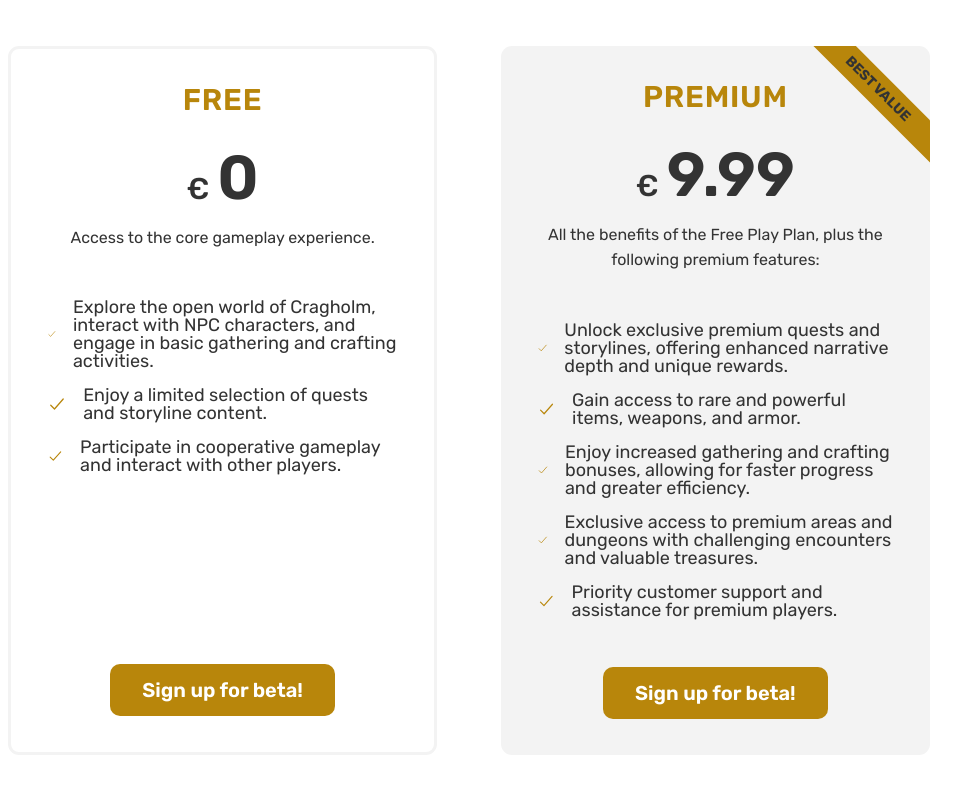
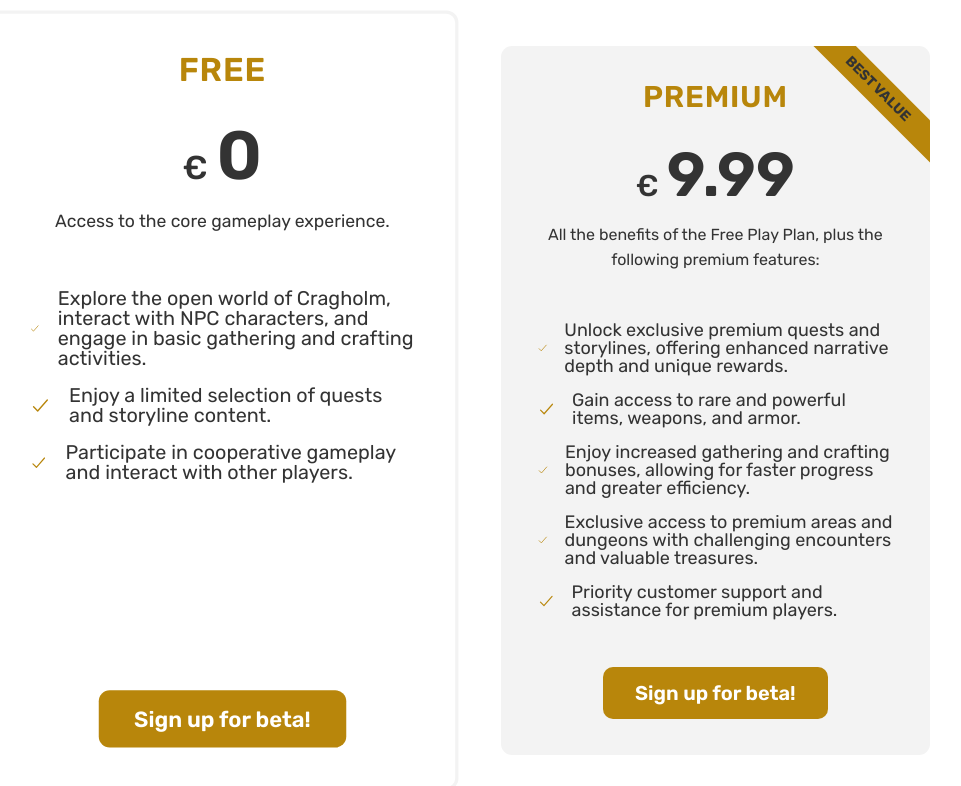
Before and after one commit to QuercusNemus/project-cragholm, a plain HTML site: page index.html in a window 1280 px wide. In both pictures the pointer is over the element 393 px from the left and 6616 px from the top of the page. Shown: the part 6216-7002 px from the top of the page, without its empty margins (171-1132 px from the left). Drawn offline with nearby package versions, Linux system fonts and the light colour scheme; a web font is replaced by a local one.

Commit message:
Added scaling when hovering over a pricing plan. Added spacing after pricing description.

```diff
--- a/css/style.css
+++ b/css/style.css
@@ -399,6 +399,11 @@ PRICING SECTION
     border-radius: 11px;
     padding: 3.6rem;
     width: 80%;
+    transition: all 300ms;
+}
+
+.pricing-plan:hover {
+    scale: 1.1;
 }
 
 .pricing-plan--free {
@@ -470,6 +475,7 @@ PRICING SECTION
     font-size: 1.6rem;
     line-height: 1.6;
     text-align: center;
+    margin-bottom: 9.6rem;
 }
 
 .feature-icon {
```
